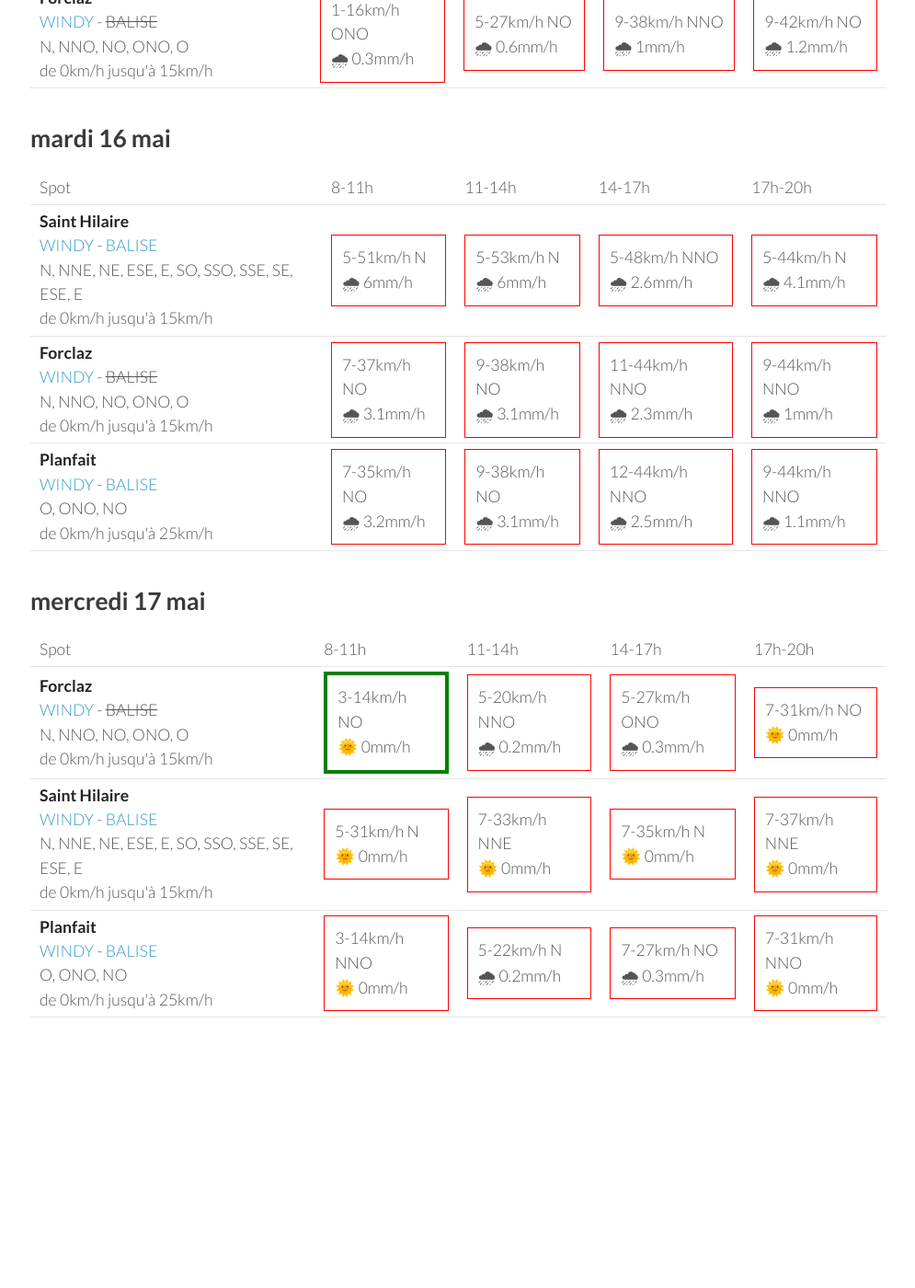
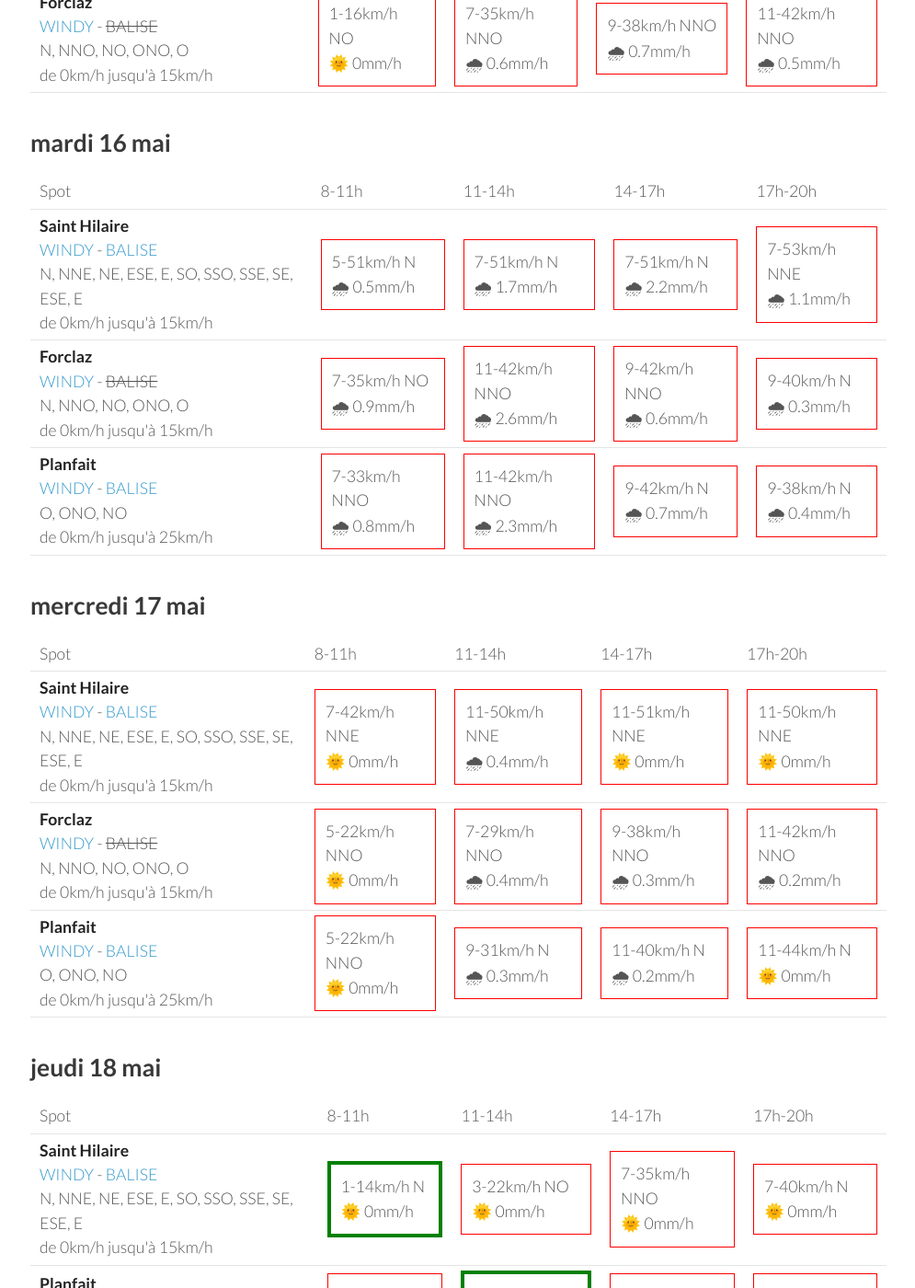
Before and after one commit to parapente-dans-le-nord/parapente-dans-le-nord.github.io, a Jekyll site: the page built from alpes_nord.markdown, in a window 1280 px wide and 1400 px high, scrolled down 1670 px. Shown: the whole window at 92% size, without its empty margins (25-1020 px from the left). Built offline with Jekyll 4.4.1, drawn with Linux system fonts in a browser that asks for light colours; before the commit the page ends 2904 px from its top, so only the background shows below that; some of the changed text lies outside the part shown.

Commit message:
update index.markdown

```diff
--- a/alpes_nord.markdown
+++ b/alpes_nord.markdown
@@ -116,30 +116,30 @@ page mise à jour le samedi 13 mai 06:26
 <tr>
         <td><strong>Planfait</strong><br><a href="https://windy.com/45.853/6.223?45.415,6.223,8">WINDY</a> - <span class=""><a href="https://www.openwindmap.org/PP496">BALISE</a> </span><br> <span class="vent-favorable">O, ONO, NO</span><br><span class="force-vent">de 0km/h jusqu'à 25km/h</span> </td>
 
-            <td><div class="flyable"><p>1-16km/h NO</p><p>🌧 0.3mm/h</p></div></td>
-            <td><div class="not-flyable"><p>5-27km/h NO</p><p>🌧 0.7mm/h</p></div></td>
-            <td><div class="not-flyable"><p>11-40km/h NNO</p><p>🌧 0.9mm/h</p></div></td>
-            <td><div class="not-flyable"><p>9-42km/h NNO</p><p>🌧 1.2mm/h</p></div></td>
+            <td><div class="flyable"><p>1-16km/h NO</p><p>🌞 0mm/h</p></div></td>
+            <td><div class="not-flyable"><p>7-35km/h NNO</p><p>🌧 0.6mm/h</p></div></td>
+            <td><div class="not-flyable"><p>11-38km/h NNO</p><p>🌧 0.7mm/h</p></div></td>
+            <td><div class="not-flyable"><p>11-42km/h NNO</p><p>🌧 0.5mm/h</p></div></td>
 
 
     </tr>
 <tr>
         <td><strong>Saint Hilaire</strong><br><a href="https://windy.com/45.307/5.888?45.087,5.889,9,m:eUFagkX">WINDY</a> - <span class=""><a href="http://www.balisemeteo.com/balise.php?idBalise=61">BALISE</a> </span><br> <span class="vent-favorable">N, NNE, NE, ESE, E, SO, SSO, SSE, SE, ESE, E</span><br><span class="force-vent">de 0km/h jusqu'à 15km/h</span> </td>
 
-            <td><div class="not-flyable"><p>5-38km/h NE</p><p>🌧 0.2mm/h</p></div></td>
-            <td><div class="not-flyable"><p>9-53km/h NNE</p><p>🌧 0.2mm/h</p></div></td>
-            <td><div class="not-flyable"><p>7-51km/h NNE</p><p>🌧 0.9mm/h</p></div></td>
-            <td><div class="not-flyable"><p>7-48km/h N</p><p>🌧 1.9mm/h</p></div></td>
+            <td><div class="not-flyable"><p>5-38km/h NE</p><p>🌧 0.7mm/h</p></div></td>
+            <td><div class="not-flyable"><p>9-59km/h NNE</p><p>🌧 0.2mm/h</p></div></td>
+            <td><div class="not-flyable"><p>9-57km/h NNE</p><p>🌧 0.6mm/h</p></div></td>
+            <td><div class="not-flyable"><p>9-53km/h N</p><p>🌧 0.4mm/h</p></div></td>
 
 
     </tr>
 <tr>
         <td><strong>Forclaz</strong><br><a href="https://windy.com/45.814/6.247?45.375,6.246,8,m:eVwaglz">WINDY</a> - <span class="no-balise"> BALISE </span><br> <span class="vent-favorable">N, NNO, NO, ONO, O</span><br><span class="force-vent">de 0km/h jusqu'à 15km/h</span> </td>
 
-            <td><div class="not-flyable"><p>1-16km/h ONO</p><p>🌧 0.3mm/h</p></div></td>
-            <td><div class="not-flyable"><p>5-27km/h NO</p><p>🌧 0.6mm/h</p></div></td>
-            <td><div class="not-flyable"><p>9-38km/h NNO</p><p>🌧 1mm/h</p></div></td>
-            <td><div class="not-flyable"><p>9-42km/h NO</p><p>🌧 1.2mm/h</p></div></td>
+            <td><div class="not-flyable"><p>1-16km/h NO</p><p>🌞 0mm/h</p></div></td>
+            <td><div class="not-flyable"><p>7-35km/h NNO</p><p>🌧 0.6mm/h</p></div></td>
+            <td><div class="not-flyable"><p>9-38km/h NNO</p><p>🌧 0.7mm/h</p></div></td>
+            <td><div class="not-flyable"><p>11-42km/h NNO</p><p>🌧 0.5mm/h</p></div></td>
 
 
     </tr>
@@ -162,30 +162,30 @@ page mise à jour le samedi 13 mai 06:26
 <tr>
         <td><strong>Saint Hilaire</strong><br><a href="https://windy.com/45.307/5.888?45.087,5.889,9,m:eUFagkX">WINDY</a> - <span class=""><a href="http://www.balisemeteo.com/balise.php?idBalise=61">BALISE</a> </span><br> <span class="vent-favorable">N, NNE, NE, ESE, E, SO, SSO, SSE, SE, ESE, E</span><br><span class="force-vent">de 0km/h jusqu'à 15km/h</span> </td>
 
-            <td><div class="not-flyable"><p>5-51km/h N</p><p>🌧 6mm/h</p></div></td>
-            <td><div class="not-flyable"><p>5-53km/h N</p><p>🌧 6mm/h</p></div></td>
-            <td><div class="not-flyable"><p>5-48km/h NNO</p><p>🌧 2.6mm/h</p></div></td>
-            <td><div class="not-flyable"><p>5-44km/h N</p><p>🌧 4.1mm/h</p></div></td>
+            <td><div class="not-flyable"><p>5-51km/h N</p><p>🌧 0.5mm/h</p></div></td>
+            <td><div class="not-flyable"><p>7-51km/h N</p><p>🌧 1.7mm/h</p></div></td>
+            <td><div class="not-flyable"><p>7-51km/h N</p><p>🌧 2.2mm/h</p></div></td>
+            <td><div class="not-flyable"><p>7-53km/h NNE</p><p>🌧 1.1mm/h</p></div></td>
 
 
     </tr>
 <tr>
         <td><strong>Forclaz</strong><br><a href="https://windy.com/45.814/6.247?45.375,6.246,8,m:eVwaglz">WINDY</a> - <span class="no-balise"> BALISE </span><br> <span class="vent-favorable">N, NNO, NO, ONO, O</span><br><span class="force-vent">de 0km/h jusqu'à 15km/h</span> </td>
 
-            <td><div class="not-flyable"><p>7-37km/h NO</p><p>🌧 3.1mm/h</p></div></td>
-            <td><div class="not-flyable"><p>9-38km/h NO</p><p>🌧 3.1mm/h</p></div></td>
-            <td><div class="not-flyable"><p>11-44km/h NNO</p><p>🌧 2.3mm/h</p></div></td>
-            <td><div class="not-flyable"><p>9-44km/h NNO</p><p>🌧 1mm/h</p></div></td>
+            <td><div class="not-flyable"><p>7-35km/h NO</p><p>🌧 0.9mm/h</p></div></td>
+            <td><div class="not-flyable"><p>11-42km/h NNO</p><p>🌧 2.6mm/h</p></div></td>
+            <td><div class="not-flyable"><p>9-42km/h NNO</p><p>🌧 0.6mm/h</p></div></td>
+            <td><div class="not-flyable"><p>9-40km/h N</p><p>🌧 0.3mm/h</p></div></td>
 
 
     </tr>
 <tr>
         <td><strong>Planfait</strong><br><a href="https://windy.com/45.853/6.223?45.415,6.223,8">WINDY</a> - <span class=""><a href="https://www.openwindmap.org/PP496">BALISE</a> </span><br> <span class="vent-favorable">O, ONO, NO</span><br><span class="force-vent">de 0km/h jusqu'à 25km/h</span> </td>
 
-            <td><div class="not-flyable"><p>7-35km/h NO</p><p>🌧 3.2mm/h</p></div></td>
-            <td><div class="not-flyable"><p>9-38km/h NO</p><p>🌧 3.1mm/h</p></div></td>
-            <td><div class="not-flyable"><p>12-44km/h NNO</p><p>🌧 2.5mm/h</p></div></td>
-            <td><div class="not-flyable"><p>9-44km/h NNO</p><p>🌧 1.1mm/h</p></div></td>
+            <td><div class="not-flyable"><p>7-33km/h NNO</p><p>🌧 0.8mm/h</p></div></td>
+            <td><div class="not-flyable"><p>11-42km/h NNO</p><p>🌧 2.3mm/h</p></div></td>
+            <td><div class="not-flyable"><p>9-42km/h N</p><p>🌧 0.7mm/h</p></div></td>
+            <td><div class="not-flyable"><p>9-38km/h N</p><p>🌧 0.4mm/h</p></div></td>
 
 
     </tr>
@@ -206,32 +206,32 @@ page mise à jour le samedi 13 mai 06:26
       <td>17h-20h</td>
     </tr>
 <tr>
-        <td><strong>Forclaz</strong><br><a href="https://windy.com/45.814/6.247?45.375,6.246,8,m:eVwaglz">WINDY</a> - <span class="no-balise"> BALISE </span><br> <span class="vent-favorable">N, NNO, NO, ONO, O</span><br><span class="force-vent">de 0km/h jusqu'à 15km/h</span> </td>
+        <td><strong>Saint Hilaire</strong><br><a href="https://windy.com/45.307/5.888?45.087,5.889,9,m:eUFagkX">WINDY</a> - <span class=""><a href="http://www.balisemeteo.com/balise.php?idBalise=61">BALISE</a> </span><br> <span class="vent-favorable">N, NNE, NE, ESE, E, SO, SSO, SSE, SE, ESE, E</span><br><span class="force-vent">de 0km/h jusqu'à 15km/h</span> </td>
 
-            <td><div class="flyable"><p>3-14km/h NO</p><p>🌞 0mm/h</p></div></td>
-            <td><div class="not-flyable"><p>5-20km/h NNO</p><p>🌧 0.2mm/h</p></div></td>
-            <td><div class="not-flyable"><p>5-27km/h ONO</p><p>🌧 0.3mm/h</p></div></td>
-            <td><div class="not-flyable"><p>7-31km/h NO</p><p>🌞 0mm/h</p></div></td>
+            <td><div class="not-flyable"><p>7-42km/h NNE</p><p>🌞 0mm/h</p></div></td>
+            <td><div class="not-flyable"><p>11-50km/h NNE</p><p>🌧 0.4mm/h</p></div></td>
+            <td><div class="not-flyable"><p>11-51km/h NNE</p><p>🌞 0mm/h</p></div></td>
+            <td><div class="not-flyable"><p>11-50km/h NNE</p><p>🌞 0mm/h</p></div></td>
 
 
     </tr>
 <tr>
-        <td><strong>Saint Hilaire</strong><br><a href="https://windy.com/45.307/5.888?45.087,5.889,9,m:eUFagkX">WINDY</a> - <span class=""><a href="http://www.balisemeteo.com/balise.php?idBalise=61">BALISE</a> </span><br> <span class="vent-favorable">N, NNE, NE, ESE, E, SO, SSO, SSE, SE, ESE, E</span><br><span class="force-vent">de 0km/h jusqu'à 15km/h</span> </td>
+        <td><strong>Forclaz</strong><br><a href="https://windy.com/45.814/6.247?45.375,6.246,8,m:eVwaglz">WINDY</a> - <span class="no-balise"> BALISE </span><br> <span class="vent-favorable">N, NNO, NO, ONO, O</span><br><span class="force-vent">de 0km/h jusqu'à 15km/h</span> </td>
 
-            <td><div class="not-flyable"><p>5-31km/h N</p><p>🌞 0mm/h</p></div></td>
-            <td><div class="not-flyable"><p>7-33km/h NNE</p><p>🌞 0mm/h</p></div></td>
-            <td><div class="not-flyable"><p>7-35km/h N</p><p>🌞 0mm/h</p></div></td>
-            <td><div class="not-flyable"><p>7-37km/h NNE</p><p>🌞 0mm/h</p></div></td>
+            <td><div class="not-flyable"><p>5-22km/h NNO</p><p>🌞 0mm/h</p></div></td>
+            <td><div class="not-flyable"><p>7-29km/h NNO</p><p>🌧 0.4mm/h</p></div></td>
+            <td><div class="not-flyable"><p>9-38km/h NNO</p><p>🌧 0.3mm/h</p></div></td>
+            <td><div class="not-flyable"><p>11-42km/h NNO</p><p>🌧 0.2mm/h</p></div></td>
 
 
     </tr>
 <tr>
         <td><strong>Planfait</strong><br><a href="https://windy.com/45.853/6.223?45.415,6.223,8">WINDY</a> - <span class=""><a href="https://www.openwindmap.org/PP496">BALISE</a> </span><br> <span class="vent-favorable">O, ONO, NO</span><br><span class="force-vent">de 0km/h jusqu'à 25km/h</span> </td>
 
-            <td><div class="not-flyable"><p>3-14km/h NNO</p><p>🌞 0mm/h</p></div></td>
-            <td><div class="not-flyable"><p>5-22km/h N</p><p>🌧 0.2mm/h</p></div></td>
-            <td><div class="not-flyable"><p>7-27km/h NO</p><p>🌧 0.3mm/h</p></div></td>
-            <td><div class="not-flyable"><p>7-31km/h NNO</p><p>🌞 0mm/h</p></div></td>
+            <td><div class="not-flyable"><p>5-22km/h NNO</p><p>🌞 0mm/h</p></div></td>
+            <td><div class="not-flyable"><p>9-31km/h N</p><p>🌧 0.3mm/h</p></div></td>
+            <td><div class="not-flyable"><p>11-40km/h N</p><p>🌧 0.2mm/h</p></div></td>
+            <td><div class="not-flyable"><p>11-44km/h N</p><p>🌞 0mm/h</p></div></td>
 
 
     </tr>
@@ -239,3 +239,49 @@ page mise à jour le samedi 13 mai 06:26
 </tbody>
 </table>
 {:/}
+## jeudi 18 mai
+
+{::nomarkdown}
+<table>
+  <tbody>
+    <tr>
+      <td>Spot</td>
+      <td>8-11h</td>
+      <td>11-14h</td>
+      <td>14-17h</td>
+      <td>17h-20h</td>
+    </tr>
+<tr>
+        <td><strong>Saint Hilaire</strong><br><a href="https://windy.com/45.307/5.888?45.087,5.889,9,m:eUFagkX">WINDY</a> - <span class=""><a href="http://www.balisemeteo.com/balise.php?idBalise=61">BALISE</a> </span><br> <span class="vent-favorable">N, NNE, NE, ESE, E, SO, SSO, SSE, SE, ESE, E</span><br><span class="force-vent">de 0km/h jusqu'à 15km/h</span> </td>
+
+            <td><div class="flyable"><p>1-14km/h N</p><p>🌞 0mm/h</p></div></td>
+            <td><div class="not-flyable"><p>3-22km/h NO</p><p>🌞 0mm/h</p></div></td>
+            <td><div class="not-flyable"><p>7-35km/h NNO</p><p>🌞 0mm/h</p></div></td>
+            <td><div class="not-flyable"><p>7-40km/h N</p><p>🌞 0mm/h</p></div></td>
+
+
+    </tr>
+<tr>
+        <td><strong>Planfait</strong><br><a href="https://windy.com/45.853/6.223?45.415,6.223,8">WINDY</a> - <span class=""><a href="https://www.openwindmap.org/PP496">BALISE</a> </span><br> <span class="vent-favorable">O, ONO, NO</span><br><span class="force-vent">de 0km/h jusqu'à 25km/h</span> </td>
+
+            <td><div class="not-flyable"><p>1-11km/h SSE</p><p>🌞 0mm/h</p></div></td>
+            <td><div class="flyable"><p>5-25km/h ONO</p><p>🌞 0mm/h</p></div></td>
+            <td><div class="not-flyable"><p>9-35km/h ONO</p><p>🌞 0mm/h</p></div></td>
+            <td><div class="not-flyable"><p>9-35km/h NNO</p><p>🌞 0mm/h</p></div></td>
+
+
+    </tr>
+<tr>
+        <td><strong>Forclaz</strong><br><a href="https://windy.com/45.814/6.247?45.375,6.246,8,m:eVwaglz">WINDY</a> - <span class="no-balise"> BALISE </span><br> <span class="vent-favorable">N, NNO, NO, ONO, O</span><br><span class="force-vent">de 0km/h jusqu'à 15km/h</span> </td>
+
+            <td><div class="not-flyable"><p>1-11km/h SSE</p><p>🌞 0mm/h</p></div></td>
+            <td><div class="not-flyable"><p>5-24km/h ONO</p><p>🌞 0mm/h</p></div></td>
+            <td><div class="not-flyable"><p>7-35km/h ONO</p><p>🌞 0mm/h</p></div></td>
+            <td><div class="not-flyable"><p>7-35km/h NO</p><p>🌞 0mm/h</p></div></td>
+
+
+    </tr>
+
+</tbody>
+</table>
+{:/}
```
Also changed, not shown: other parts of alpes_nord.markdown (+1 -1 lines).
